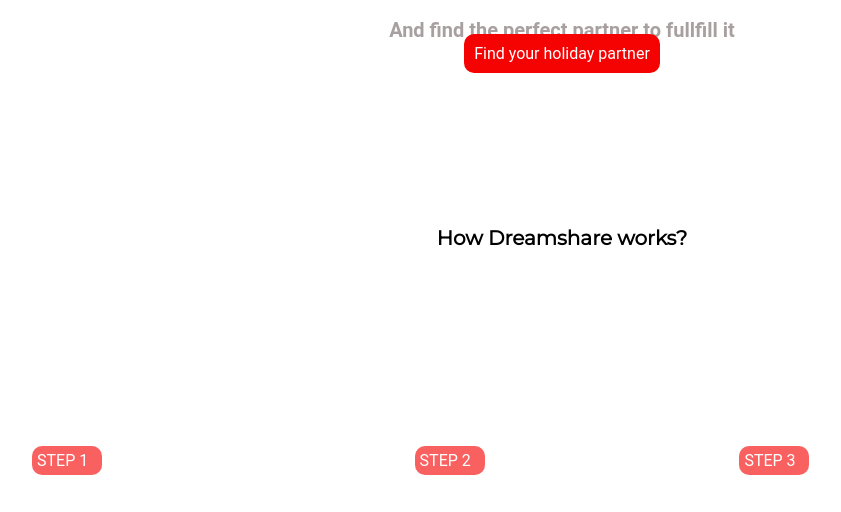
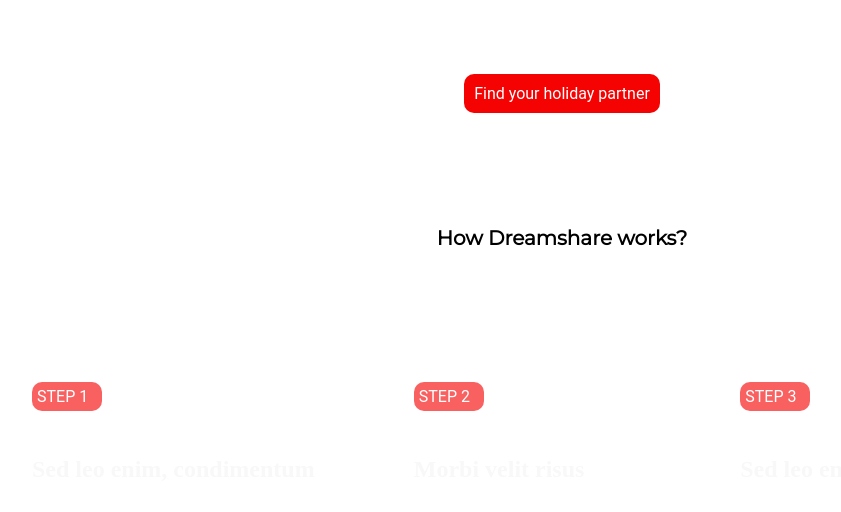
Before and after one commit to santos255/aprenderPhp, a plain HTML site: page index.html in a window 1280 px wide. Shown: the part 224-736 px from the top of the page, without its empty margins (78-919 px from the left). Drawn offline with Linux system fonts and the light colour scheme.

Commit message:
fix the subtitle

```diff
--- a/style/style.sass
+++ b/style/style.sass
@@ -51,6 +51,7 @@ header
             padding: 10px
             border-radius: 10px
             margin-bottom: 20px
+            margin-top: 20px
             text-decoration: none
             color: #fff
 .maintit
@@ -60,8 +61,9 @@ header
     color: #000000
 .dis_art
     font-size: 20px
-    color: #a8a0a0
+    color: #fff
     margin: 2px
+    padding: 20px
 
 .main
     display: block
```
Also changed, not shown: style/style.css, 1 other file.
